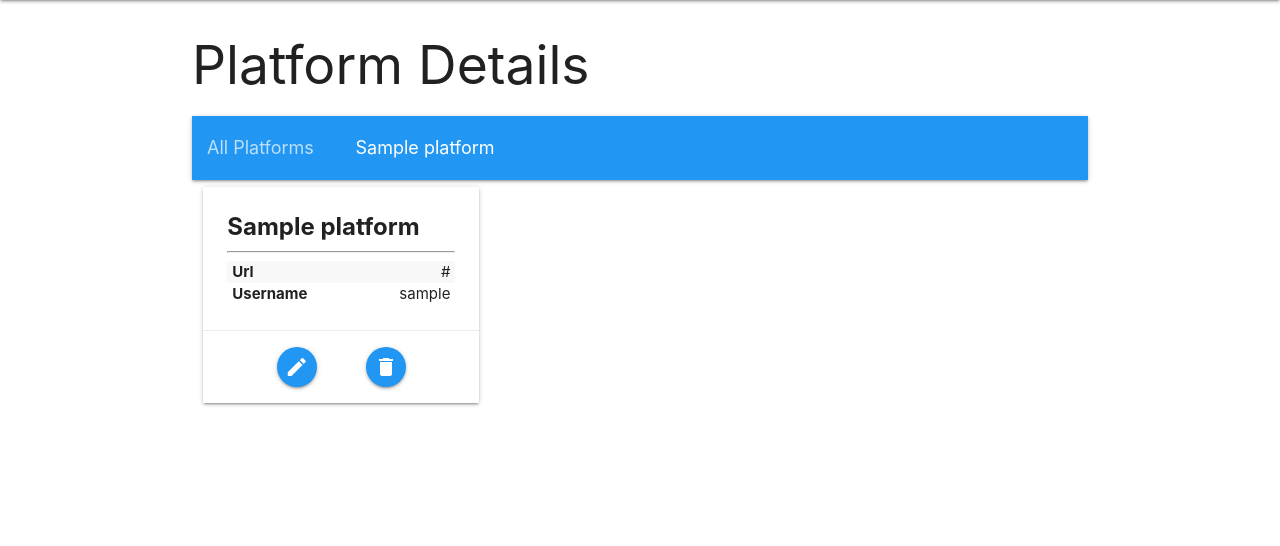
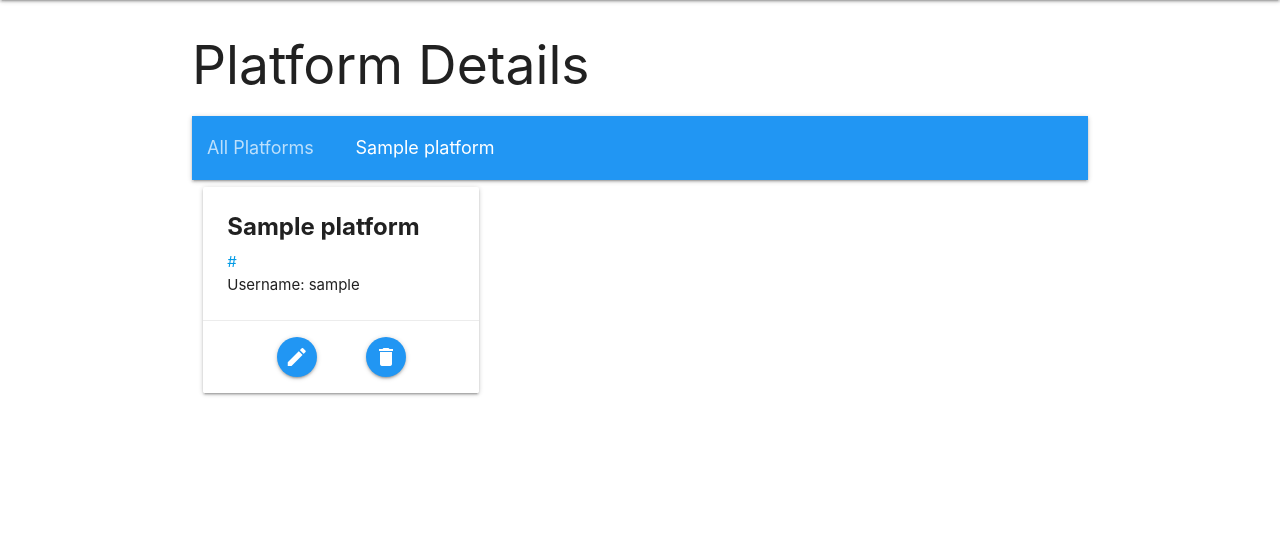
Before and after one commit to kenneychan/creatorWallet, a Django app: page /platforms/1/ in a window 1280 px wide. Shown: the part 64-610 px from the top of the page. Run offline with Django 4.2, Linux system fonts and the light colour scheme; a user stored in the database is signed in; tables that the repository leaves empty hold one stand-in row (values such as "Sample post").

Commit message:
fixed styling, changed image url path to use django template, fixed platform create model and create as we were not updating the username

```diff
--- a/creatorwallet/main_app/models.py
+++ b/creatorwallet/main_app/models.py
@@ -10,7 +10,7 @@ from django.urls import reverse
 class Platform(models.Model):
   name = models.CharField(max_length=50)
   url = models.URLField(max_length=100)
-  platform_username = models.CharField(max_length=50, blank=True, null=True)
+  platform_username = models.CharField(max_length=50, blank=True, default='')
 
   user = models.ForeignKey(User, on_delete=models.CASCADE)
 
--- a/creatorwallet/main_app/static/css/style.css
+++ b/creatorwallet/main_app/static/css/style.css
@@ -138,6 +138,15 @@ nav .brand-logo {
   word-wrap: break-word;
 }
 
+.platform-table th,
+td {
+  padding: 0px 5px;
+}
+
+.platform-table td {
+  text-align: right;
+}
+
 .activity-notes {
   word-wrap: break-word;
   white-space: normal;
--- a/creatorwallet/main_app/templates/deals/detail.html
+++ b/creatorwallet/main_app/templates/deals/detail.html
@@ -27,12 +27,12 @@
             <hr>
             <table class="striped deal-table">
               <tr>
-                <th style="width: 25%;">Amount</th>
+                <th style="width: 30%;">Amount</th>
                 <td>{{ deal.amount }}</td>
               </tr>
               <tr>
                 <th>Campaign Url</th>
-                <td>{{ deal.url }}</td>
+                <td class="truncate"><a href="{{ deal.url }}" target="_blank">{{ deal.url }}</a></td>
               </tr>
               <tr>
                 <th>Promo code</th>
--- a/creatorwallet/main_app/templates/main_app/platform_list.html
+++ b/creatorwallet/main_app/templates/main_app/platform_list.html
@@ -49,6 +49,7 @@
             <div class="card-content">
               <span class="card-title" style="font-weight:bold;">{{ platform.name }}</span>
               <a href="{{ platform.url }}" target="_blank">{{ platform.url|linebreaks }}</a>
+              <span>Username: {{ platform.platform_username }}</span>
             </div>
             <div class="card-action">
               <a class="btn-floating waves-effect waves-light blue" href="{% url 'platforms_detail' platform.id %}"><i class="material-icons">description</i></a>
--- a/creatorwallet/main_app/templates/platforms/details.html
+++ b/creatorwallet/main_app/templates/platforms/details.html
@@ -14,18 +14,9 @@
     <div class="col s4">
       <div class="card hoverable">
         <div class="card-content">
-          <span class="card-title" style="font-weight: bold">{{ platform.name }}</span>
-          <hr>
-          <table class="striped deal-table">
-            <tr>
-              <th style="width: 25%;">Url</th>
-              <td>{{ platform.url }}</td>
-            </tr>
-            <tr>
-              <th>Username</th>
-              <td>{{ platform.platform_username }}</td>
-            </tr>
-          </table>
+          <span class="card-title" style="font-weight:bold;">{{ platform.name }}</span>
+          <a href="{{ platform.url }}" target="_blank">{{ platform.url|linebreaks }}</a>
+          <span>Username: {{ platform.platform_username }}</span>
         </div>
         <div class="card-action">
           <a class="modal-trigger btn-floating waves-effect waves-light
@@ -47,9 +38,9 @@
           <div class="col s4">
             <div class="card hoverable">
               <div class="card-content">
-                <span class="card-title" style="font-weight: bold">Channel Stats <i class="material-icons">show_chart</i></span>
+                <span class="card-title" style="font-weight: bold">Channel Stats 📊</span>
                 <hr>
-                <table class="striped deal-table">
+                <table class="striped platform-table">
                   {% for sub_key, sub_value in value.items %}
                     <tr>
                       <th>{{ sub_key | capfirst }}</th>
@@ -64,7 +55,7 @@
           <div class="col s4">
             <div class="card hoverable">
               <div class="card-content">
-                <span class="card-title" style="font-weight: bold">Latest Stream <i class="material-icons">ondemand_video</i></span>
+                <span class="card-title" style="font-weight: bold">Latest Stream 🎬</span>
                 <hr>
                 {% for sub_key, sub_value in value.items %}
                   {% if sub_key == "title" %}
--- a/creatorwallet/main_app/views.py
+++ b/creatorwallet/main_app/views.py
@@ -29,7 +29,9 @@ def about(request):
 
 # Definte the dashboard view
 def dashboard(request):
-  return render(request, 'dashboard.html')
+  deals = Deal.objects.filter(user=request.user)
+
+  return render(request, 'dashboard.html', { 'deals': deals })
 
 
 def signup(request):
@@ -148,7 +150,7 @@ class PlatformCreate(LoginRequiredMixin, CreateView):
 
 class PlatformUpdate(LoginRequiredMixin, UpdateView):
   model = Platform
-  fields = ['name', 'url']
+  fields = ['name', 'url', 'platform_username']
   def get_success_url(self):
     path = self.request.session.get('path')
     return path
```
Also changed, not shown: creatorwallet/main_app/templates/about.html (+10 -8 lines), creatorwallet/main_app/templates/dashboard.html (+29 -0 lines), creatorwallet/main_app/templates/deals/index.html (+5 -5 lines), creatorwallet/main_app/templates/home.html (+4 -3 lines), creatorwallet/main_app/migrations/0002_alter_platform_platform_username.py (added).
